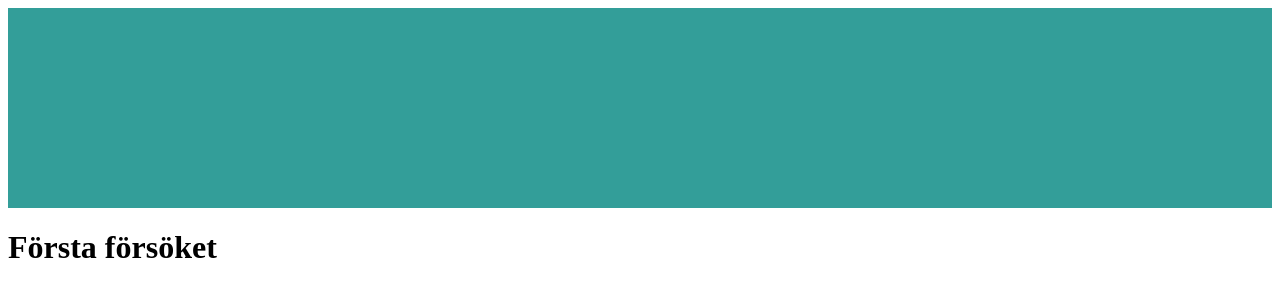
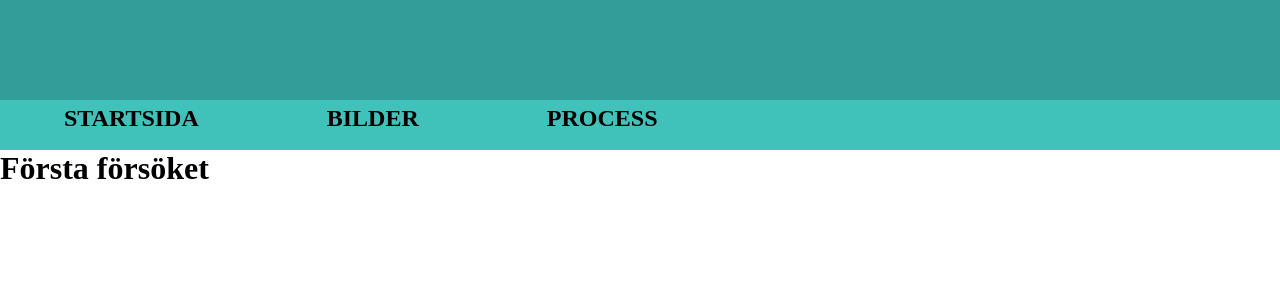
Before and after one commit to Anne-Lii/npm_moment1, a website built with Parcel: page src/index.html in a window 1280 px wide. Built offline with nearby package versions, Linux system fonts and the light colour scheme.

Commit message:
gjort en navigering på indexsidan och stylat

```diff
--- a/src/css/style.css
+++ b/src/css/style.css
@@ -1,4 +1,42 @@
+* {
+    margin: 0;
+    padding: 0;
+}
+
+body {
+    width: 100%;
+}
+
+.container {
+    width: 100%;
+    max-width: 1920px;
+    margin: 0 auto;
+
+}
+
+
 header {
-    height: 200px;
+    height: 100px;
+    width: 100%;
+
     background-color: rgb(51, 158, 153);
 }
+
+nav {
+    width: 100%;
+    height: 50px;
+    background-color: rgb(64, 194, 187);
+}
+
+nav ul {
+    list-style-type: none;
+}
+
+ nav ul li {
+    text-transform: uppercase;
+    color: black;
+    font-size: 24px;
+    font-weight: 600;
+    padding: 5px 5%;
+    float: left;
+}
--- a/src/index.html
+++ b/src/index.html
@@ -9,10 +9,21 @@
     <script src="js/main.js" type="module"></script>
 </head>
 <body>
-    <div class="container"></div>
-    <header></header>
+    <div class="container">
+    <header>
+    </header>
+    <nav>
+        <ul>
+            <li><a href=""></a>Startsida</li>
+            <li><a href=""></a>Bilder</li>
+            <li><a href=""></a>process</li>
+        </ul>
+    </nav>
     <main><h1>Första försöket</h1></main>
-    <footer></footer>
+    <footer>
+
+    </footer>
+</div>
 
 </body>
 </html>
```
